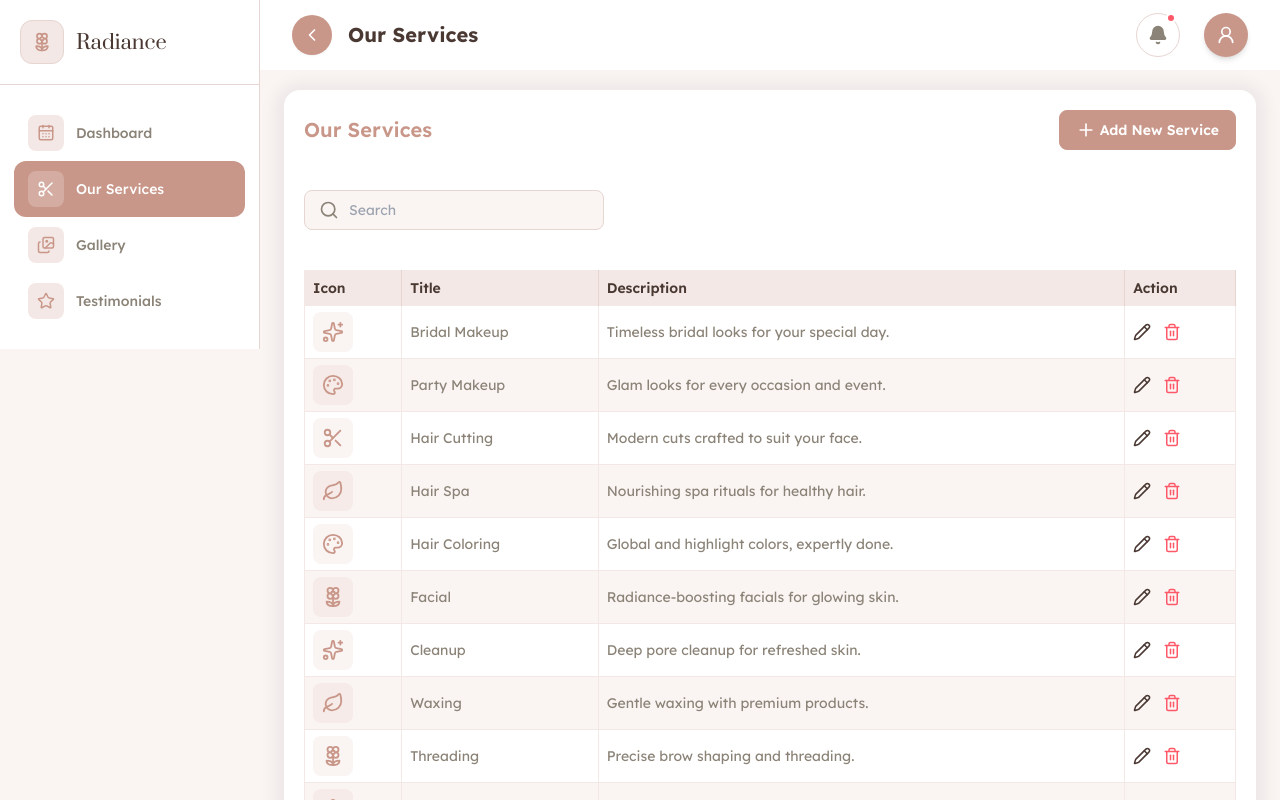
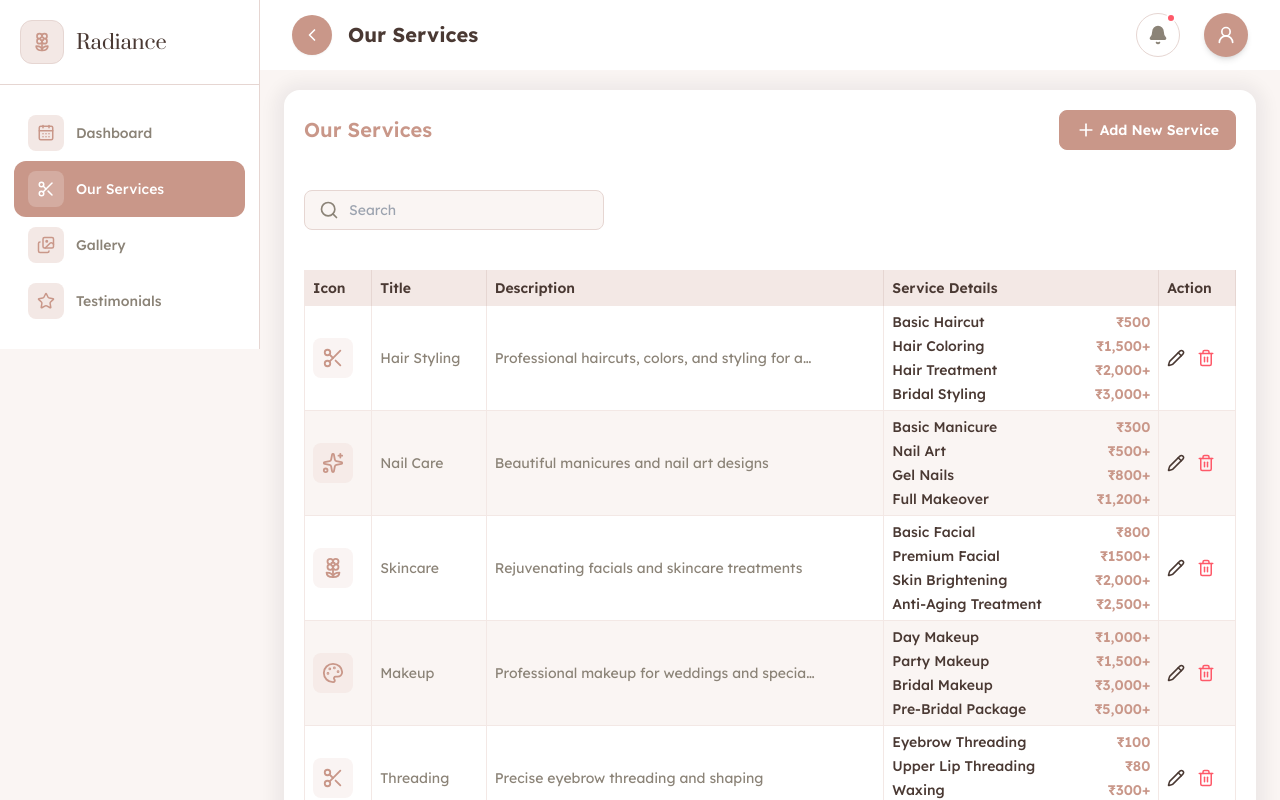
Before and after one commit to dhruviscalelot/radiance_beautyparlour_admin, a React (Vite) app: page /our-services in a window 1280 px wide. Built offline with nearby package versions, Linux system fonts and the light colour scheme; sample sign-in values are in the browser's storage; a web font is replaced by a local one.

Commit message:
services data updated as per requirement

```diff
--- a/src/data/service.js
+++ b/src/data/service.js
@@ -1,9 +1,6 @@
 import {
     Flower2,
-    Footprints,
     Hand,
-    Heart,
-    Leaf,
     Palette,
     Scissors,
     Sparkles,
@@ -12,74 +9,164 @@ import {
 export const servicesData = [
     {
         id: 1,
-        title: "Bridal Makeup",
-        description: "Timeless bridal looks for your special day.",
-        icon: Sparkles,
+        title: "Hair Styling",
+        description:"Professional haircuts, colors, and styling for all occasions.",
+        icon: Scissors,
+        serviceDetails: [
+            {
+                id: 1,
+                subtitle: "Basic Haircut",
+                minute: "30–45 min",
+                price: "500",
             },
             {
                 id: 2,
-        title: "Party Makeup",
-        description: "Glam looks for every occasion and event.",
-        icon: Palette,
+                subtitle: "Hair Coloring",
+                minute: "2–3 hours",
+                price: "1,500+",
             },
             {
                 id: 3,
-        title: "Hair Cutting",
-        description: "Modern cuts crafted to suit your face.",
-        icon: Scissors,
+                subtitle: "Hair Treatment",
+                minute: "90 min",
+                price: "2,000+",
             },
             {
                 id: 4,
-        title: "Hair Spa",
-        description: "Nourishing spa rituals for healthy hair.",
-        icon: Leaf,
+                subtitle: "Bridal Styling",
+                minute: "3 hours",
+                price: "3,000+",
+            },
+        ],
+    },
+    {
+        id: 2,
+        title: "Nail Care",
+        description: "Beautiful manicures and nail art designs",
+        icon: Sparkles,
+        serviceDetails: [
+            {
+                id: 1,
+                subtitle: "Basic Manicure",
+                minute: "30–45 min",
+                price: "300",
+            },
+            {
+                id: 2,
+                subtitle: "Nail Art",
+                minute: "45-60 min",
+                price: "500+",
+            },
+            {
+                id: 3,
+                subtitle: "Gel Nails",
+                minute: "60-90 min",
+                price: "800+",
+            },
+            {
+                id: 4,
+                subtitle: "Full Makeover",
+                minute: "2 hours",
+                price: "1,200+",
+            },
+        ],
+    },
+    {
+        id: 3,
+        title: "Skincare",
+        description: "Rejuvenating facials and skincare treatments",
+        icon: Flower2,
+        serviceDetails: [
+            {
+                id: 1,
+                subtitle: "Basic Facial",
+                minute: "45 min",
+                price: "800",
+            },
+            {
+                id: 2,
+                subtitle: "Premium Facial",
+                minute: "60 min",
+                price: "1500+",
+            },
+            {
+                id: 3,
+                subtitle:
+                    "Skin Brightening",
+                minute: "60 min",
+                price: "2,000+",
+            },
+            {
+                id: 4,
+                subtitle: "Anti-Aging Treatment",
+                minute: "90 min",
+                price: "2,500+",
+            },
+        ],
+    },
+    {
+        id: 4,
+        title: "Makeup",
+        description:
+            "Professional makeup for weddings and special events",
+        icon: Palette,
+        serviceDetails: [
+            {
+                id: 1,
+                subtitle: "Day Makeup",
+                minute: "45 min",
+                price: "1,000+",
+            },
+            {
+                id: 2,
+                subtitle: "Party Makeup",
+                minute: "60 min",
+                price: "1,500+",
+            },
+            {
+                id: 3,
+                subtitle: "Bridal Makeup",
+                minute: "2-3 hours",
+                price: "3,000+",
+            },
+            {
+                id: 4,
+                subtitle: "Pre-Bridal Package",
+                minute: "4 hours",
+                price: "5,000+",
+            },
+        ],
     },
     {
         id: 5,
-        title: "Hair Coloring",
-        description: "Global and highlight colors, expertly done.",
-        icon: Palette,
+        title: "Threading",
+        description: "Precise eyebrow threading and shaping",
+        icon: Scissors,
+        serviceDetails: [
+            {
+                id: 1,
+                subtitle: "Eyebrow Threading",
+                minute: "15 min",
+                price: "100",
             },
             {
-        id: 6,
-        title: "Facial",
-        description: "Radiance-boosting facials for glowing skin.",
-        icon: Flower2,
+                id: 2,
+                subtitle: "Upper Lip Threading",
+                minute: "10 min",
+                price: "80",
             },
             {
-        id: 7,
-        title: "Cleanup",
-        description: "Deep pore cleanup for refreshed skin.",
-        icon: Sparkles,
+                id: 3,
+                subtitle: "Waxing",
+                minute: "20-30 min",
+                price: "300+",
             },
             {
-        id: 8,
-        title: "Waxing",
-        description: "Gentle waxing with premium products.",
-        icon: Leaf,
+                id: 4,
+                subtitle: "Full Body Waxing",
+                minute: "90 min",
+                price: "2000+",
             },
-    {
-        id: 9,
-        title: "Threading",
-        description: "Precise brow shaping and threading.",
-        icon: Flower2,
-    },
-    {
-        id: 10,
-        title: "Manicure",
-        description: "Pampering hand and nail care.",
-        icon: Hand,
-    },
-    {
-        id: 11,
-        title: "Pedicure",
-        description: "Relaxing foot care and polish.",
-        icon: Footprints,
-    },
-    {
-        id: 12,
-        title: "Mehendi",
-        description: "Beautiful bridal and party mehendi designs.",
-        icon: Heart,
+        ],
     },
 ];
--- a/src/pages/OurServices/OurServices.jsx
+++ b/src/pages/OurServices/OurServices.jsx
@@ -27,6 +27,36 @@ const OurServices = () => {
     },
     { key: "title", label: "Title", renderCell: (key, row) => row?.title || "-" },
     { key: "description", label: "Description", renderCell: (key, row) => <div className="max-w-xs truncate">{row?.description || "-"}</div> },
+    // { key: "price", label: "Price", renderCell: (key, row) => row?.serviceDetails?.[0]?.price || "-" },
+    {
+      key: "serviceDetails",
+      label: "Service Details",
+      renderCell: (key, row) => (
+        <div className="flex flex-col space-y-1 text-sm">
+          {row?.serviceDetails?.map((service, index) => (
+            <div
+              key={index}
+              className="flex items-center justify-between gap-3 min-w-[180px]"
+            >
+              <span className="font-medium capitalize text-g1">
+                {service?.subtitle}
+              </span>
+
+              <span className="text-primary font-semibold">
+                {service?.price === "Available"
+                  ? "Available"
+                  : `₹${service?.price}`}
+              </span>
+
+              {/* <span className="font-medium  capitalize text-g1">
+                {service?.minute}
+              </span> */}
+            </div>
+          ))}
+        </div>
+      )
+    },
+
     {
       key: "action", label: "Action", renderCell: (key, row) => <div className="flex items-center space-x-3">
         <span className="text-[18px] lg:text-[20px] xl:text-[24px] text-g1 cursor-pointer" onClick={() => navigate(`./edit/${row.id}`,)} ><Pencil size={18} /></span>
```
Lines whose indentation alone changed are shown as unchanged.
